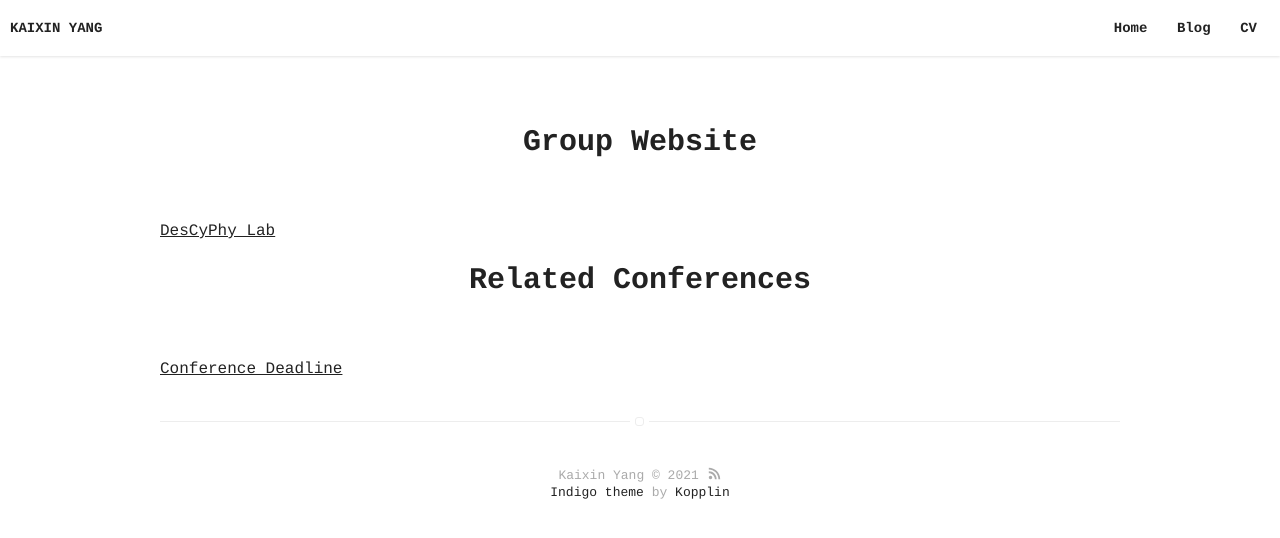
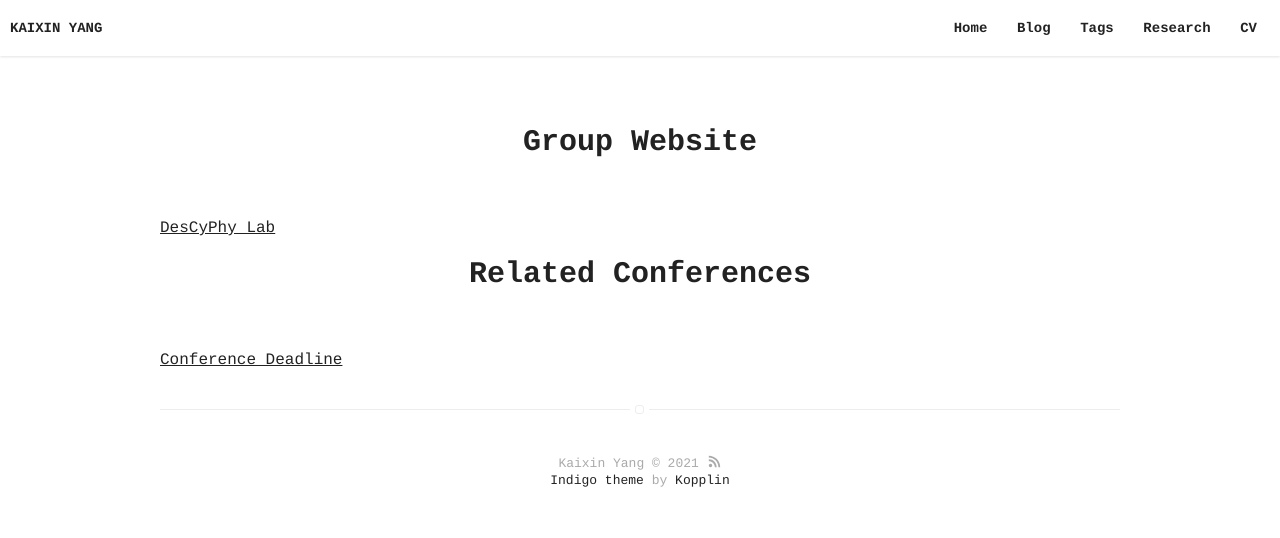
Before and after one commit to SceneryInMirror/SceneryInMirror.github.io, a Jekyll site: the page built from research.html, in a window 1280 px wide. Shown: the top 538 px of the page. Built offline with Jekyll 4.4.1, drawn with Linux system fonts in a browser that asks for light colours.

Commit message:
modify navigation and delete unused files

```diff
--- a/404.html
+++ b/404.html
@@ -4,8 +4,8 @@
 ---
 
 <section class="lost-container">
-  <a href="/">BACK</a>
   <div class="link">
-    <img class="selfie" alt="{{ site.name }}" src="{{ site.url }}/assets/images/404.jpg" />
+    <img class="selfie" alt="{{ site.name }}" src="{{ site.url }}/assets/images/404.jpg" height="300px"/>
   </div>
+  <a class="link" href="/" text-decoration=none>BACK</a>
 </section>
--- a/_config-dev.yml
+++ /dev/null
@@ -1,3 +0,0 @@
-# For local testing, run:
-# bundle exec jekyll serve --config _config.yml,_config-dev.yml
-url: http://localhost:4000
--- a/_config.yml
+++ b/_config.yml
@@ -87,8 +87,8 @@
 #about: true
 blog: true
 #projects: true
-#tags-page: true
-#tags: true
+tags-page: true
+tags: true
 research: true
 
 # do you want to show the "read time" of the posts?
--- a/_includes/nav.html
+++ b/_includes/nav.html
@@ -1,4 +1,3 @@
-<!--<nav class="{% if page.title == "Home" %}nav-home{% else %}nav{% endif %}">-->
 <nav class="nav">
 <div class="container">
     <div class="left">
@@ -7,51 +6,33 @@
 
     <div class="right">
     <ul class="list">
-        {% if page.title != "Home" %}
         <li class="item">
             <a class="link" href="{{ site.url }}/">Home</a>
         </li>
-        {% endif %}
 
         {% if site.about == true %}
-            {% if page.title != "About" %}
             <li class="item">
                 <a class="link" href="{{ site.url }}/about">About</a>
             </li>
         {% endif %}
-        {% endif %}
 
         {% if site.projects == true %}
-            {% if page.title != "Projects" %}
             <li class="item">
                 <a class="link" href="{{ site.url }}/projects">Projects</a>
             </li>
         {% endif %}
-        {% endif %}
 
-        {% if site.blog == true %}
-            {% if page.title != "Blog" %}
             <li class="item">
                 <a class="link" href="{{ site.url }}/blog">Blog</a>
             </li>
-            {% endif %}
-        {% endif %}
 
-        {% if site.tags-page == true %}
-            {% if page.title != "Tags" %}
             <li class="item">
                 <a class="link" href="{{ site.url }}/tags">Tags</a>
             </li>
-            {% endif %}
-        {% endif %}
 
-        {% if site.research == true %}
-            {% if page.title != "Research" %}
             <li class="item">
                 <a class="link" href="{{ site.url }}/research">Research</a>
             </li>
-            {% endif %}
-        {% endif %}
 
         {% if site.resume == true %}
             <li class="item">
--- a/_sass/base/container.sass
+++ b/_sass/base/container.sass
@@ -1,6 +1,7 @@
 .nav > .container
         display: flex
         align-items: center
+        justify-content: space-between
         flex-wrap: nowrap
         width: 100%
         max-width: 1500px
@@ -16,7 +17,6 @@
         > .right
                 display: flex!important
                 justify-content: flex-end!important
-                flex-grow: 1
                 flex-basis: auto
 
 .nav > .container > .left,
--- a/_sass/components/header.sass
+++ b/_sass/components/header.sass
@@ -6,8 +6,8 @@
     z-index: 99
 
     > .link > .selfie
-        max-width: 400px
-        width: 35%
+        max-width: 350px
+        width: 30%
         margin-bottom: 25px
         border-radius: 30%
         transition: all .2s
--- a/_sass/components/others.sass
+++ b/_sass/components/others.sass
@@ -59,3 +59,5 @@
 
 .lost-container
     text-align: center
+    > .link
+        text-decoration: none
--- /dev/null
+++ b/research.html
@@ -0,0 +1,16 @@
+---
+title: Research
+layout: page
+---
+<!--
+![Profile Image]({{ site.url }}/{{ site.picture }})
+-->
+
+<h1>Group Website</h1>
+
+<a class="link" href="https://descyphy.usc.edu">DesCyPhy Lab</a>
+
+<h1>Related Conferences</h1>
+
+
+<a class="link" href="https://sceneryinmirror.github.io/conference">Conference Deadline</a>
```
Also changed, not shown: research.md (deleted, +0 -15 lines), Gemfile.lock (deleted), README.md, 1 other file. Lines whose indentation alone changed are shown as unchanged.
